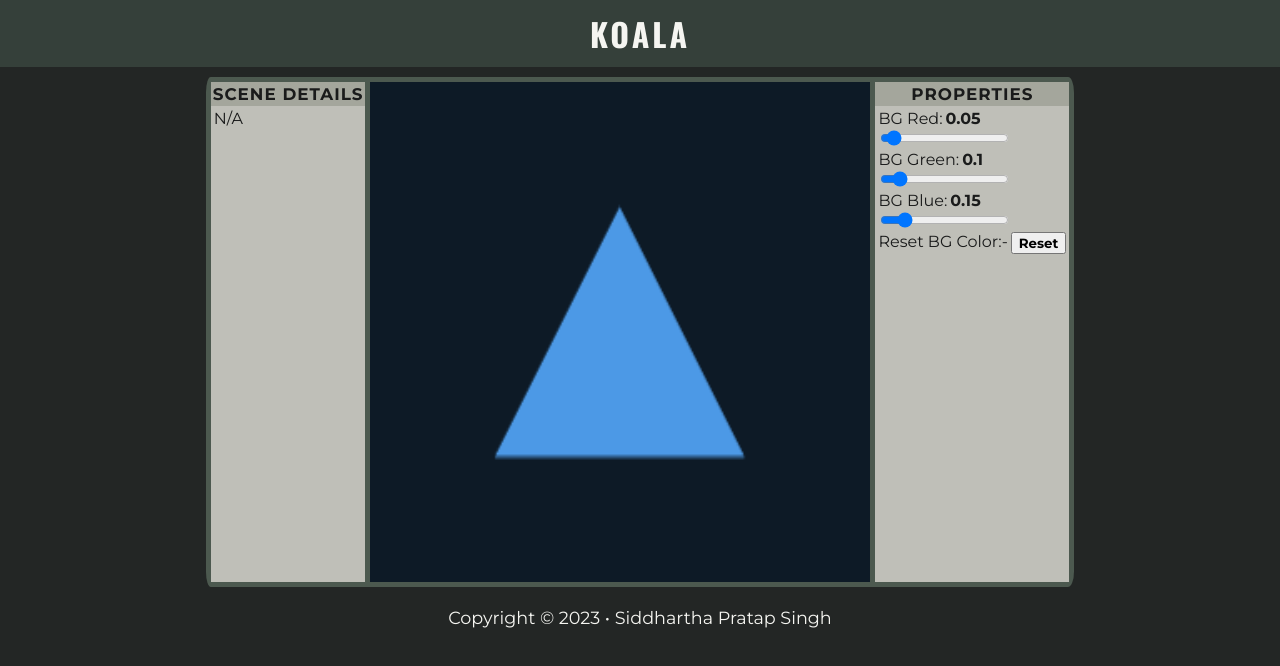
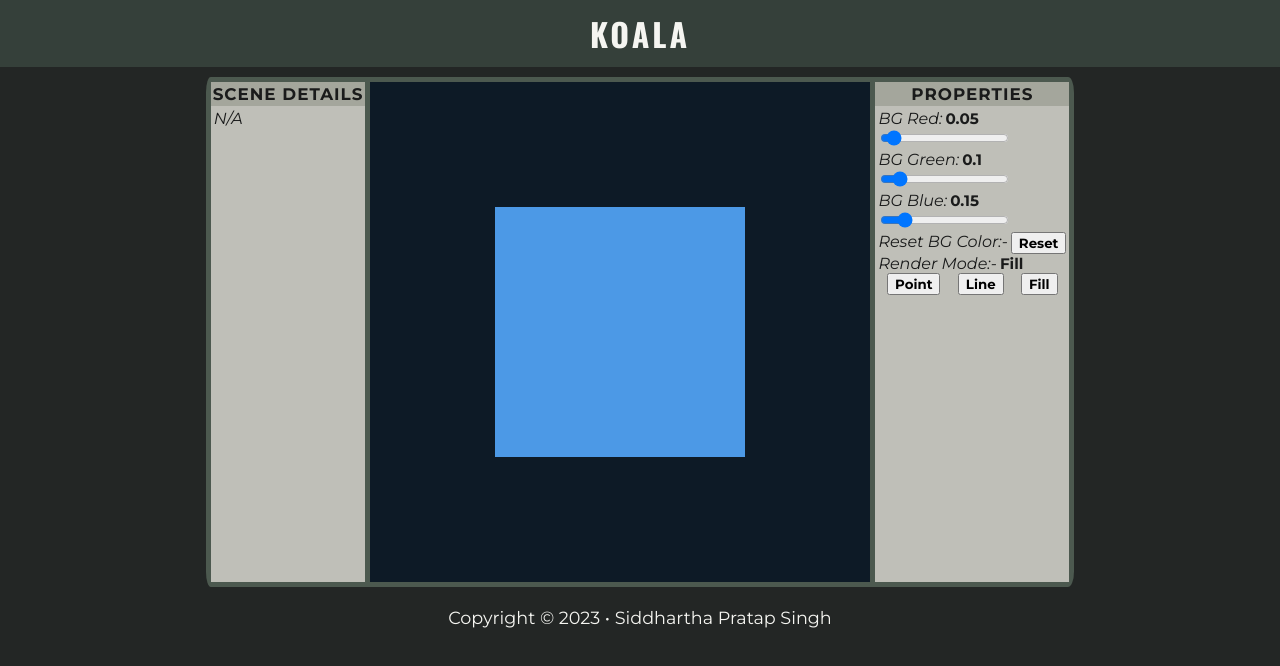
Before and after one commit to prakharpratapmall/koala, a plain HTML site: page index.html in a window 1280 px wide. Drawn offline with nearby package versions, Linux system fonts and the light colour scheme.

Commit message:
Add rectangle rendering with render mode

```diff
--- a/assets/styles.css
+++ b/assets/styles.css
@@ -87,6 +87,7 @@ body {
 .ui-items {
   padding: 3px;
   text-align: left;
+  font-style: italic;
 }
 
 .slider-title {
@@ -95,6 +96,8 @@ body {
 
 .slider-value {
   padding-left: 3px;
+  font-size: 0.95em;
+  font-style: normal;
   font-weight: bold;
 }
 
@@ -110,6 +113,22 @@ body {
 .button-callback {
   font-weight: bold;
   font-family: "Montserrat", sans-serif;
+}
+
+.radio-title {
+  display: flex;
+}
+
+.radio-value {
+  padding-left: 3px;
+  font-size: 0.95em;
+  font-style: normal;
+  font-weight: bold;
+}
+
+.radio-options {
+  display: flex;
+  justify-content: space-around;
 }
 
 .renderer-border {
--- a/index.html
+++ b/index.html
@@ -106,6 +106,24 @@
                 Reset
               </button>
             </div>
+
+            <div class="ui-radio">
+              <div class="radio-title">
+                <div class="radio-name">Render Mode:-</div>
+                <div class="radio-value" id="renderModeText">N/A</div>
+              </div>
+              <div class="radio-options">
+                <button class="button-callback" onclick="setRenderMode(0)">
+                  Point
+                </button>
+                <button class="button-callback" onclick="setRenderMode(1)">
+                  Line
+                </button>
+                <button class="button-callback" onclick="setRenderMode(2)">
+                  Fill
+                </button>
+              </div>
+            </div>
           </div>
         </div>
       </div>
--- a/scene.js
+++ b/scene.js
@@ -15,6 +15,7 @@ in vec3 aPosition;
 
 void main() {
   gl_Position = vec4(aPosition, 1.0);
+  gl_PointSize=5.0;
 }`;
 
 // Fragment Shader Code
@@ -32,6 +33,7 @@ void main() {
 var sliderR; // BG Red Channel Slider Reference
 var sliderG; // BG Green Channel Slider Reference
 var sliderB; // BG Blue Channel Slider Reference
+var renderModeText; // Render Mode UI Reference
 //-----------------------------------------------
 
 //! Scene GUI Functions
@@ -46,6 +48,17 @@ function resetBGColor() {
   setColorSliderValue(sliderR, bgColorR);
   setColorSliderValue(sliderG, bgColorG);
   setColorSliderValue(sliderB, bgColorB);
+}
+
+// Sets the Render Mode UI Text
+function setRenderModeUI(mode) {
+  if (mode == 0) {
+    setLabelValue(renderModeText, "Point");
+  } else if (mode == 1) {
+    setLabelValue(renderModeText, "Line");
+  } else {
+    setLabelValue(renderModeText, "Fill");
+  }
 }
 
 // BG Red Channel Slider Callback
@@ -78,6 +91,8 @@ function initSceneGUI() {
   sliderB = document.getElementById("bgBlueSlider");
   sliderB.querySelector("input").addEventListener("input", sliderBChanged);
   resetBGColor();
+  renderModeText = document.getElementById("renderModeText");
+  setRenderMode(2);
 }
 //-----------------------------------------------
 
@@ -94,9 +109,9 @@ function initScene() {
   // Load Vertex Buffers
   buffer = new VertexArray();
   buffer.generateBuffers();
-  buffer.bindVertexBuffer(triangleBufferData);
+  buffer.bindVertexBuffer(rectangleBufferData);
   buffer.setAttributeArray(posLoc, 3, 3 * 4, 0);
-
+  buffer.bindElementBuffer(rectangleIndices);
   // Setup Actors
   // Setup Shader Data
 
@@ -111,6 +126,7 @@ function renderScene() {
   gl.clear(gl.COLOR_BUFFER_BIT | gl.DEPTH_BUFFER_BIT);
 
   // Draw Objects
-  buffer.drawTriangles(3, 0);
+  // buffer.drawTriangles(3, 0);
+  buffer.drawIndices(6, 0);
 }
 //-----------------------------------------------
--- a/scripts/gui.js
+++ b/scripts/gui.js
@@ -11,8 +11,8 @@ var canvas; // Canvas Reference
 // Initialises the Canvas element
 function initCanvas() {
   canvas = document.getElementById("window");
-  canvas.style.width = windowWidth + "px";
-  canvas.style.height = windowHeight + "px";
+  canvas.width = windowWidth;
+  canvas.height = windowHeight;
 }
 
 // Initialises the GUI elements
@@ -38,4 +38,9 @@ function setColorSliderValue(slider, val) {
   slider.getElementsByClassName("slider-value")[0].innerHTML =
     Math.round(val * 100) / 100;
 }
+
+// Sets the label value to given text
+function setLabelValue(label, text) {
+  label.innerHTML = text;
+}
 //-----------------------------------------------
--- a/scripts/primitive.js
+++ b/scripts/primitive.js
@@ -5,6 +5,12 @@
 
 // Triangle Primitive Data
 const triangleBufferData = new Float32Array([
-  0.0, 0.5, 0.0, 0.5, -0.5, 0.0, -0.5, -0.5, 0.0,
+  0.0, 0.5, 0.0, -0.5, -0.5, 0.0, 0.5, -0.5, 0.0,
 ]);
+
+// Rectangle Primitive Data
+const rectangleBufferData = new Float32Array([
+  0.5, 0.5, 0.0, -0.5, 0.5, 0.0, 0.5, -0.5, 0.0, -0.5, -0.5, 0.0,
+]);
+const rectangleIndices = new Uint16Array([0, 1, 2, 1, 3, 2]);
 //-----------------------------------------------
--- a/scripts/renderer.js
+++ b/scripts/renderer.js
@@ -4,6 +4,14 @@
 //-----------------------------------------------
 var gl; // Renderer reference
 var animation; // Reference to the animation element
+
+// Possible Render modes
+const renderModes = {
+  Point: 0,
+  Line: 1,
+  Fill: 2,
+};
+var renderMode = renderModes.Fill; // Current Render mode
 //-----------------------------------------------
 
 //! Renderer Classes
@@ -14,17 +22,25 @@ class VertexArray {
   // Vertex Array Constructor
   constructor() {
     this.VBO = 0;
+    this.EBO = 0;
   }
 
   // Generates the buffers in memory
   generateBuffers() {
     this.VBO = gl.createBuffer();
+    this.EBO = gl.createBuffer();
   }
 
   // Binds the VBO with data
   bindVertexBuffer(data) {
     gl.bindBuffer(gl.ARRAY_BUFFER, this.VBO);
     gl.bufferData(gl.ARRAY_BUFFER, data, gl.STATIC_DRAW);
+  }
+
+  // Binds the EBO with data
+  bindElementBuffer(data) {
+    gl.bindBuffer(gl.ELEMENT_ARRAY_BUFFER, this.EBO);
+    gl.bufferData(gl.ELEMENT_ARRAY_BUFFER, data, gl.STATIC_DRAW);
   }
 
   // Defines data at attribute location
@@ -35,7 +51,12 @@ class VertexArray {
 
   // Draws the VBO as Triangles
   drawTriangles(count, start) {
-    gl.drawArrays(gl.TRIANGLES, start, count);
+    gl.drawArrays(getRenderMode(), start, count);
+  }
+
+  // Draws the VBO using indices
+  drawIndices(count, start) {
+    gl.drawElements(getRenderMode(), count, gl.UNSIGNED_SHORT, start);
   }
 }
 //-----------------------------------------------
@@ -56,6 +77,32 @@ function initWebGL(canvas) {
   if (!gl) {
     alert("ERR: UNABLE TO INITIALIZE WEBGL"); // WebGL error message
   }
+}
+
+// Returns the current render mode
+function getRenderMode() {
+  var mode;
+  switch (renderMode) {
+    case renderModes.Point:
+      mode = gl.POINTS;
+      break;
+    case renderModes.Line:
+      mode = gl.LINE_LOOP;
+      break;
+    case renderModes.Fill:
+      mode = gl.TRIANGLES;
+      break;
+    default:
+      mode = gl.TRIANGLES;
+      break;
+  }
+  return mode;
+}
+
+// Sets the Render Mode
+function setRenderMode(mode) {
+  renderMode = mode;
+  setRenderModeUI(mode);
 }
 
 // Starts the Render Loop
```
